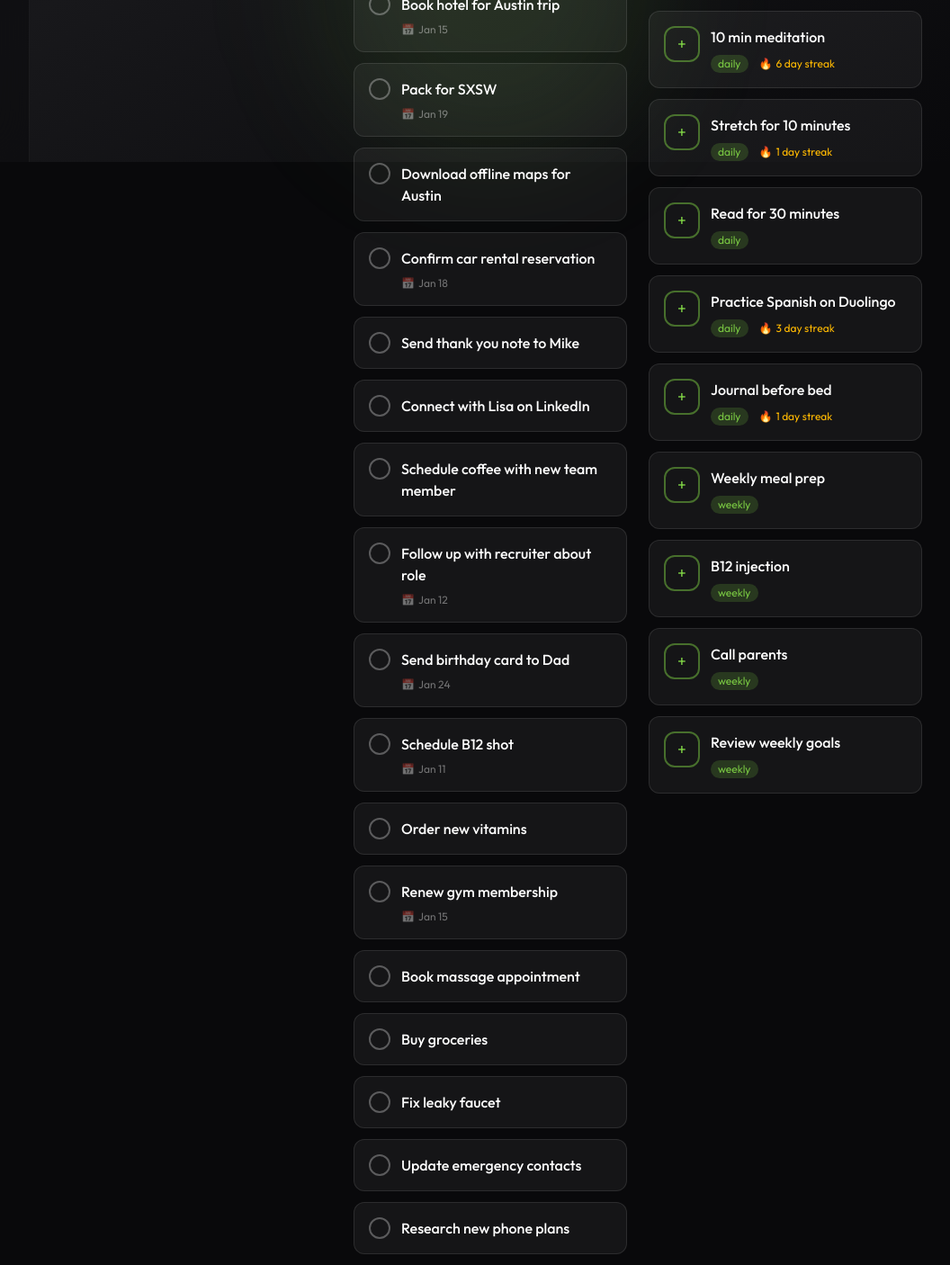
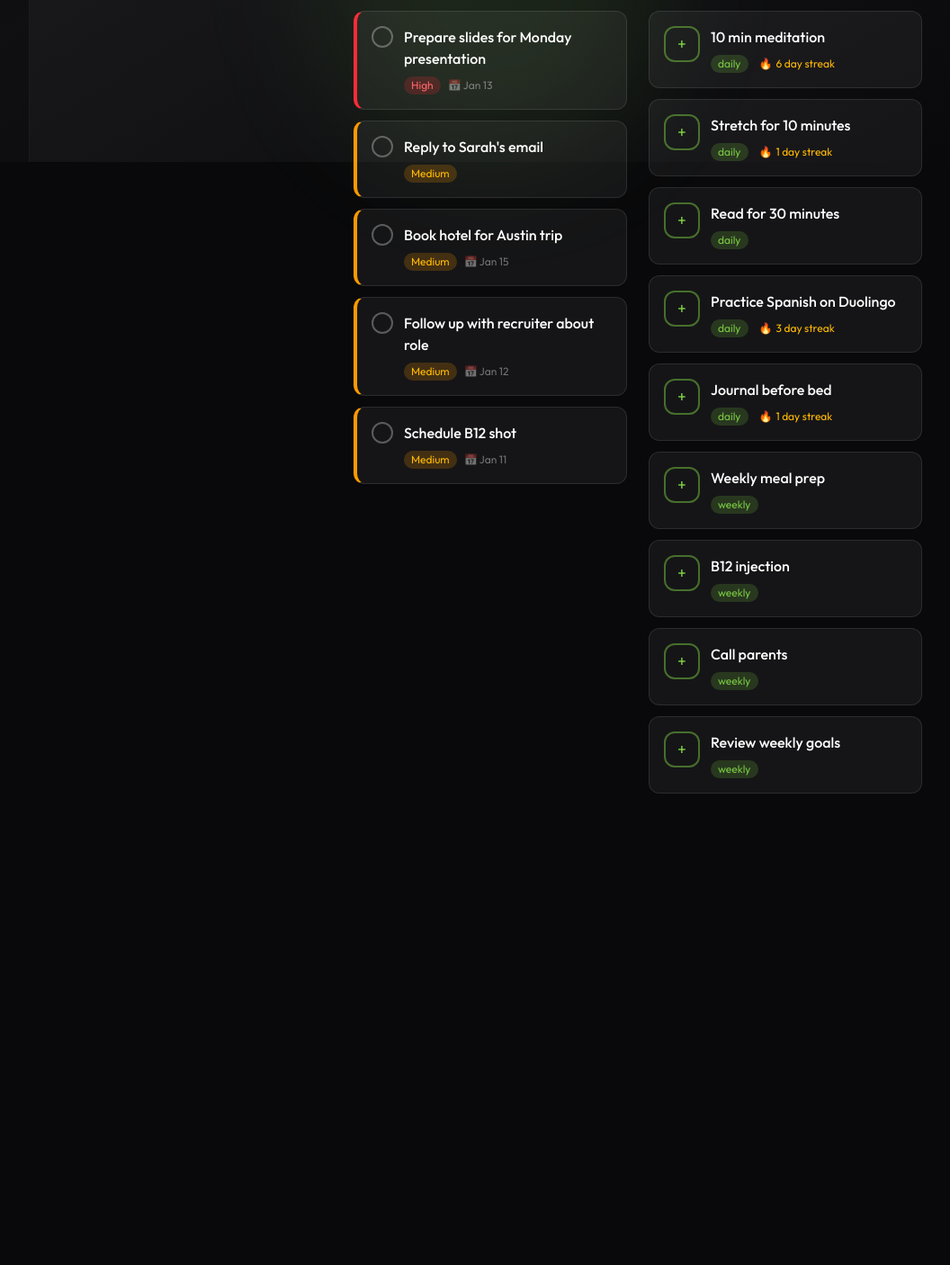
Before and after one commit to bsimkins11-personal/helpem_poc, a Next.js app: page / in a window 1280 px wide. Shown: the part 620-2026 px from the top of the page at 90% size, without its empty margins (223-1279 px from the left). After the commit the page ends 1534 px from the top, so only its background shows below. Built offline with nearby package versions, Linux system fonts and the light colour scheme.

Commit message:
feat: add priority to todos (low/medium/high)

```diff
--- a/src/app/page.tsx
+++ b/src/app/page.tsx
@@ -5,6 +5,8 @@ import { TodoCard } from "@/components/TodoCard";
 import { HabitCard } from "@/components/HabitCard";
 import { AppointmentCard } from "@/components/AppointmentCard";
 import { useLife } from "@/state/LifeStore";
+
+const priorityOrder = { high: 0, medium: 1, low: 2 };
 
 export default function TodayPage() {
   const { todos, habits, appointments } = useLife();
@@ -23,8 +25,13 @@ export default function TodayPage() {
     })
     .sort((a, b) => new Date(a.datetime).getTime() - new Date(b.datetime).getTime());
 
-  // Active todos (not completed)
-  const activeTodos = todos.filter((todo) => !todo.completedAt);
+  // Active todos sorted by priority
+  const activeTodos = todos
+    .filter((todo) => !todo.completedAt)
+    .sort((a, b) => priorityOrder[a.priority] - priorityOrder[b.priority]);
+
+  // Count high priority
+  const highPriorityCount = activeTodos.filter(t => t.priority === 'high').length;
 
   // Format greeting
   const greeting = () => {
@@ -85,14 +92,21 @@ export default function TodayPage() {
               <span className="text-[#0077CC]">✓</span>
               Todos
             </h2>
-            <span className="text-xs text-white/40 bg-white/5 px-2 py-1 rounded-full">
-              {activeTodos.length} active
-            </span>
+            <div className="flex gap-2">
+              {highPriorityCount > 0 && (
+                <span className="text-xs text-red-400 bg-red-500/10 px-2 py-1 rounded-full">
+                  {highPriorityCount} urgent
+                </span>
+              )}
+              <span className="text-xs text-white/40 bg-white/5 px-2 py-1 rounded-full">
+                {activeTodos.length} active
+              </span>
+            </div>
           </div>
 
           <div className="space-y-3">
             {activeTodos.length > 0 ? (
-              activeTodos.map((todo) => (
+              activeTodos.slice(0, 8).map((todo) => (
                 <TodoCard key={todo.id} todo={todo} />
               ))
             ) : (
--- a/src/app/todos/page.tsx
+++ b/src/app/todos/page.tsx
@@ -5,12 +5,14 @@ import { TodoCard } from '@/components/TodoCard';
 import { useLife } from '@/state/LifeStore';
 
 type FilterType = 'all' | 'active' | 'completed';
-type SortType = 'created' | 'dueDate';
+type SortType = 'priority' | 'created' | 'dueDate';
+
+const priorityOrder = { high: 0, medium: 1, low: 2 };
 
 export default function TodosPage() {
   const { todos } = useLife();
   const [filter, setFilter] = useState<FilterType>('all');
-  const [sort, setSort] = useState<SortType>('created');
+  const [sort, setSort] = useState<SortType>('priority');
 
   const filteredTodos = todos.filter((todo) => {
     if (filter === 'active') return !todo.completedAt;
@@ -19,6 +21,9 @@ export default function TodosPage() {
   });
 
   const sortedTodos = [...filteredTodos].sort((a, b) => {
+    if (sort === 'priority') {
+      return priorityOrder[a.priority] - priorityOrder[b.priority];
+    }
     if (sort === 'dueDate') {
       if (!a.dueDate) return 1;
       if (!b.dueDate) return -1;
@@ -31,6 +36,7 @@ export default function TodosPage() {
     total: todos.length,
     active: todos.filter((t) => !t.completedAt).length,
     completed: todos.filter((t) => !!t.completedAt).length,
+    high: todos.filter((t) => !t.completedAt && t.priority === 'high').length,
   };
 
   return (
@@ -42,12 +48,12 @@ export default function TodosPage() {
           Todos
         </h1>
         <p className="text-white/50">
-          {stats.active} active · {stats.completed} completed
+          {stats.active} active · {stats.high} high priority · {stats.completed} completed
         </p>
       </div>
 
       {/* Filters */}
-      <div className="flex items-center justify-between gap-4">
+      <div className="flex items-center justify-between gap-4 flex-wrap">
         <div className="flex gap-2">
           {(['all', 'active', 'completed'] as FilterType[]).map((f) => (
             <button
@@ -71,8 +77,9 @@ export default function TodosPage() {
           className="px-4 py-2 bg-white/5 border border-white/10 rounded-lg text-sm
                      text-white/70 focus:outline-none focus:ring-2 focus:ring-[#0077CC]/50"
         >
+          <option value="priority">Priority</option>
+          <option value="dueDate">Due Date</option>
           <option value="created">Recently Created</option>
-          <option value="dueDate">Due Date</option>
         </select>
       </div>
 
--- a/src/components/CaptureInput.tsx
+++ b/src/components/CaptureInput.tsx
@@ -2,6 +2,7 @@
 
 import { useState } from "react";
 import { useLife } from "@/state/LifeStore";
+import { Priority } from "@/types/todo";
 
 type ClassifyResult = {
   type: "todo" | "habit" | "appointment";
@@ -9,6 +10,7 @@ type ClassifyResult = {
   confidence: number;
   datetime?: string;
   frequency?: "daily" | "weekly";
+  priority?: Priority;
   notes?: string;
 };
 
@@ -47,6 +49,7 @@ export default function CaptureInput() {
         addTodo({
           id,
           title: result.title,
+          priority: result.priority || "medium",
           dueDate: result.datetime ? new Date(result.datetime) : undefined,
           createdAt: now,
         });
@@ -78,6 +81,12 @@ export default function CaptureInput() {
       setResult(null);
       setSaved(false);
     }, 2000);
+  };
+
+  const priorityColors = {
+    high: "text-red-400",
+    medium: "text-amber-400",
+    low: "text-green-400",
   };
 
   return (
@@ -112,6 +121,12 @@ export default function CaptureInput() {
 
           <p className="mt-2 font-medium text-gray-800">{result.title}</p>
 
+          {result.priority && (
+            <p className={`mt-1 text-sm ${priorityColors[result.priority]}`}>
+              ⚡ {result.priority} priority
+            </p>
+          )}
+
           {result.datetime && (
             <p className="mt-1 text-sm text-gray-600">
               📅 {new Date(result.datetime).toLocaleString()}
--- a/src/components/TodoCard.tsx
+++ b/src/components/TodoCard.tsx
@@ -7,8 +7,27 @@ interface TodoCardProps {
   todo: Todo;
 }
 
+const priorityConfig = {
+  high: {
+    label: "High",
+    color: "bg-red-500/20 text-red-400 border-red-500/30",
+    border: "border-l-red-500",
+  },
+  medium: {
+    label: "Medium",
+    color: "bg-amber-500/20 text-amber-400 border-amber-500/30",
+    border: "border-l-amber-500",
+  },
+  low: {
+    label: "Low",
+    color: "bg-green-500/20 text-green-400 border-green-500/30",
+    border: "border-l-green-500",
+  },
+};
+
 export function TodoCard({ todo }: TodoCardProps) {
   const isCompleted = !!todo.completedAt;
+  const config = priorityConfig[todo.priority];
 
   const formatDate = (date: Date) => {
     return new Date(date).toLocaleDateString('en-US', {
@@ -17,9 +36,12 @@ export function TodoCard({ todo }: TodoCardProps) {
     });
   };
 
+  const isOverdue = todo.dueDate && new Date(todo.dueDate) < new Date() && !isCompleted;
+
   return (
     <div
       className={`group relative p-4 bg-white/5 border border-white/10 rounded-xl
+                  border-l-4 ${config.border}
                   hover:bg-white/8 transition-all duration-200
                   ${isCompleted ? 'opacity-50' : ''}`}
     >
@@ -35,14 +57,18 @@ export function TodoCard({ todo }: TodoCardProps) {
             {todo.title}
           </h3>
 
-          {todo.dueDate && (
-            <div className="mt-2 flex items-center gap-3 text-xs text-white/40">
-              <span className="flex items-center gap-1">
-                <span>📅</span>
-                {formatDate(todo.dueDate)}
+          <div className="mt-2 flex items-center gap-2 flex-wrap">
+            <span className={`text-xs px-2 py-0.5 rounded-full ${config.color}`}>
+              {config.label}
+            </span>
+
+            {todo.dueDate && (
+              <span className={`text-xs flex items-center gap-1 ${isOverdue ? 'text-red-400' : 'text-white/40'}`}>
+                📅 {formatDate(todo.dueDate)}
+                {isOverdue && " (overdue)"}
               </span>
-            </div>
-          )}
+            )}
+          </div>
         </div>
       </div>
     </div>
--- a/src/lib/prompt.ts
+++ b/src/lib/prompt.ts
@@ -15,6 +15,11 @@ Current date/time: {{CURRENT_DATETIME}}
 
 When parsing relative times like "tomorrow", "next week", "in 2 hours", use the current date/time above.
 
+For todos, determine priority based on urgency words:
+- high: urgent, asap, important, critical, emergency, immediately
+- medium: soon, should, need to (default)
+- low: eventually, sometime, when possible, no rush
+
 Return ONLY valid JSON in this format:
 
 {
@@ -23,6 +28,7 @@ Return ONLY valid JSON in this format:
   "title": string,
   "datetime": ISO 8601 string | null,
   "frequency": "daily | weekly | null",
+  "priority": "low | medium | high" (for todos),
   "notes": string | null
 }
 
--- a/src/state/LifeStore.tsx
+++ b/src/state/LifeStore.tsx
@@ -52,40 +52,34 @@ const seedAppointments: Appointment[] = [
 ];
 
 const seedTodos: Todo[] = [
-  // Today / Urgent
-  { id: "todo-1", title: "Pick up prescription", dueDate: daysFromNow(0), createdAt: new Date() },
-  { id: "todo-2", title: "Call insurance about claim", dueDate: daysFromNow(0), createdAt: new Date() },
-  { id: "todo-3", title: "Reply to Sarah's email", createdAt: new Date() },
+  // High priority
+  { id: "todo-1", title: "Pick up prescription", priority: "high", dueDate: daysFromNow(0), createdAt: new Date() },
+  { id: "todo-2", title: "Call insurance about claim", priority: "high", dueDate: daysFromNow(0), createdAt: new Date() },
+  { id: "todo-3", title: "Submit expense report", priority: "high", dueDate: daysFromNow(1), createdAt: new Date() },
+  { id: "todo-4", title: "Prepare slides for Monday presentation", priority: "high", dueDate: daysFromNow(3), createdAt: new Date() },
 
-  // Travel prep
-  { id: "todo-4", title: "Book hotel for Austin trip", dueDate: daysFromNow(5), createdAt: new Date() },
-  { id: "todo-5", title: "Pack for SXSW", dueDate: daysFromNow(9), createdAt: new Date() },
-  { id: "todo-6", title: "Download offline maps for Austin", createdAt: new Date() },
-  { id: "todo-7", title: "Confirm car rental reservation", dueDate: daysFromNow(8), createdAt: new Date() },
+  // Medium priority
+  { id: "todo-5", title: "Reply to Sarah's email", priority: "medium", createdAt: new Date() },
+  { id: "todo-6", title: "Book hotel for Austin trip", priority: "medium", dueDate: daysFromNow(5), createdAt: new Date() },
+  { id: "todo-7", title: "Follow up with recruiter about role", priority: "medium", dueDate: daysFromNow(2), createdAt: new Date() },
+  { id: "todo-8", title: "Schedule B12 shot", priority: "medium", dueDate: daysFromNow(1), createdAt: new Date() },
+  { id: "todo-9", title: "Review Q1 budget proposal", priority: "medium", dueDate: daysFromNow(4), createdAt: new Date() },
+  { id: "todo-10", title: "Confirm car rental reservation", priority: "medium", dueDate: daysFromNow(8), createdAt: new Date() },
+  { id: "todo-11", title: "Send thank you note to Mike", priority: "medium", createdAt: new Date() },
+  { id: "todo-12", title: "Order new vitamins", priority: "medium", createdAt: new Date() },
+  { id: "todo-13", title: "Buy groceries", priority: "medium", createdAt: new Date() },
 
-  // People / Networking
-  { id: "todo-8", title: "Send thank you note to Mike", createdAt: new Date() },
-  { id: "todo-9", title: "Connect with Lisa on LinkedIn", createdAt: new Date() },
-  { id: "todo-10", title: "Schedule coffee with new team member", createdAt: new Date() },
-  { id: "todo-11", title: "Follow up with recruiter about role", dueDate: daysFromNow(2), createdAt: new Date() },
-  { id: "todo-12", title: "Send birthday card to Dad", dueDate: daysFromNow(14), createdAt: new Date() },
-
-  // Health
-  { id: "todo-13", title: "Schedule B12 shot", dueDate: daysFromNow(1), createdAt: new Date() },
-  { id: "todo-14", title: "Order new vitamins", createdAt: new Date() },
-  { id: "todo-15", title: "Renew gym membership", dueDate: daysFromNow(5), createdAt: new Date() },
-  { id: "todo-16", title: "Book massage appointment", createdAt: new Date() },
-
-  // Home / Personal
-  { id: "todo-17", title: "Buy groceries", createdAt: new Date() },
-  { id: "todo-18", title: "Fix leaky faucet", createdAt: new Date() },
-  { id: "todo-19", title: "Update emergency contacts", createdAt: new Date() },
-  { id: "todo-20", title: "Research new phone plans", createdAt: new Date() },
-
-  // Work
-  { id: "todo-21", title: "Prepare slides for Monday presentation", dueDate: daysFromNow(3), createdAt: new Date() },
-  { id: "todo-22", title: "Review Q1 budget proposal", dueDate: daysFromNow(4), createdAt: new Date() },
-  { id: "todo-23", title: "Submit expense report", dueDate: daysFromNow(1), createdAt: new Date() },
+  // Low priority
+  { id: "todo-14", title: "Pack for SXSW", priority: "low", dueDate: daysFromNow(9), createdAt: new Date() },
+  { id: "todo-15", title: "Download offline maps for Austin", priority: "low", createdAt: new Date() },
+  { id: "todo-16", title: "Connect with Lisa on LinkedIn", priority: "low", createdAt: new Date() },
+  { id: "todo-17", title: "Schedule coffee with new team member", priority: "low", createdAt: new Date() },
+  { id: "todo-18", title: "Send birthday card to Dad", priority: "low", dueDate: daysFromNow(14), createdAt: new Date() },
+  { id: "todo-19", title: "Renew gym membership", priority: "low", dueDate: daysFromNow(5), createdAt: new Date() },
+  { id: "todo-20", title: "Book massage appointment", priority: "low", createdAt: new Date() },
+  { id: "todo-21", title: "Fix leaky faucet", priority: "low", createdAt: new Date() },
+  { id: "todo-22", title: "Update emergency contacts", priority: "low", createdAt: new Date() },
+  { id: "todo-23", title: "Research new phone plans", priority: "low", createdAt: new Date() },
 ];
 
 const seedHabits: Habit[] = [
--- a/src/types/todo.ts
+++ b/src/types/todo.ts
@@ -1,6 +1,9 @@
+export type Priority = "low" | "medium" | "high";
+
 export type Todo = {
   id: string;
   title: string;
+  priority: Priority;
   dueDate?: Date;
   createdAt: Date;
   completedAt?: Date;
```
